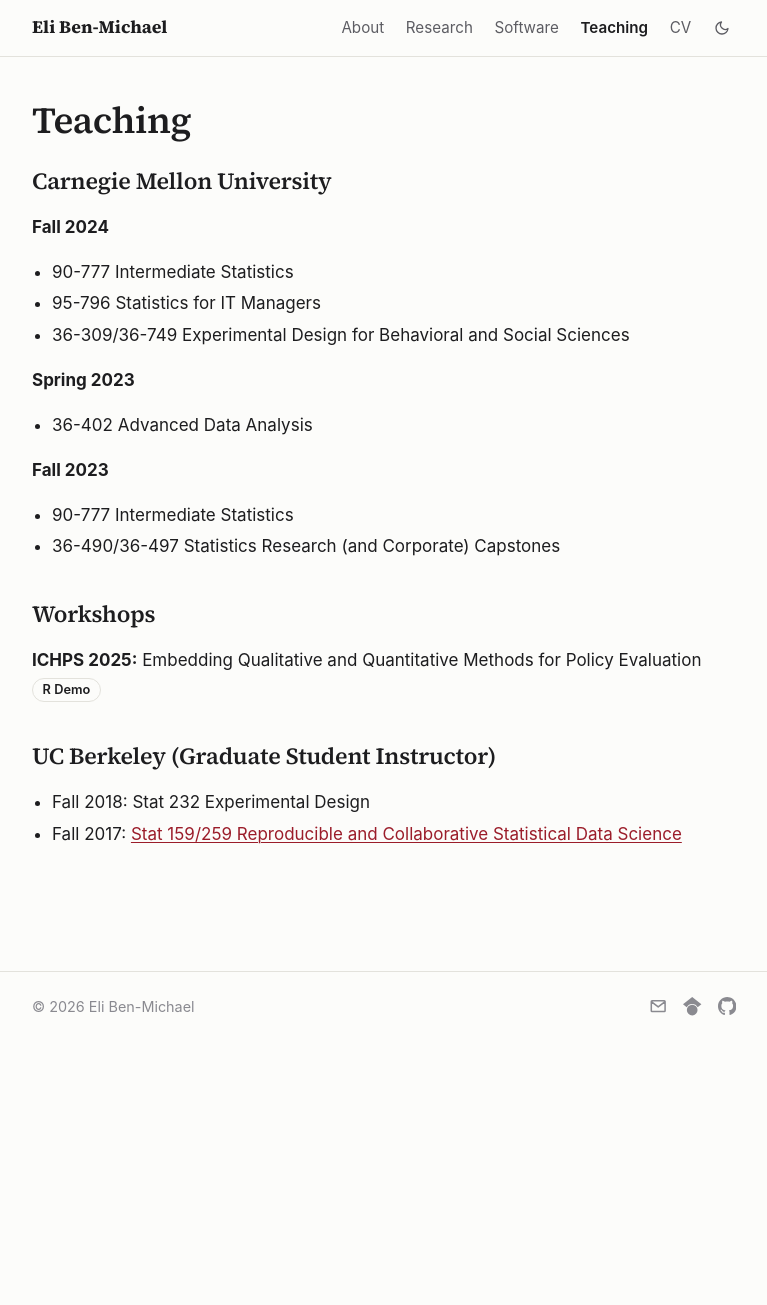
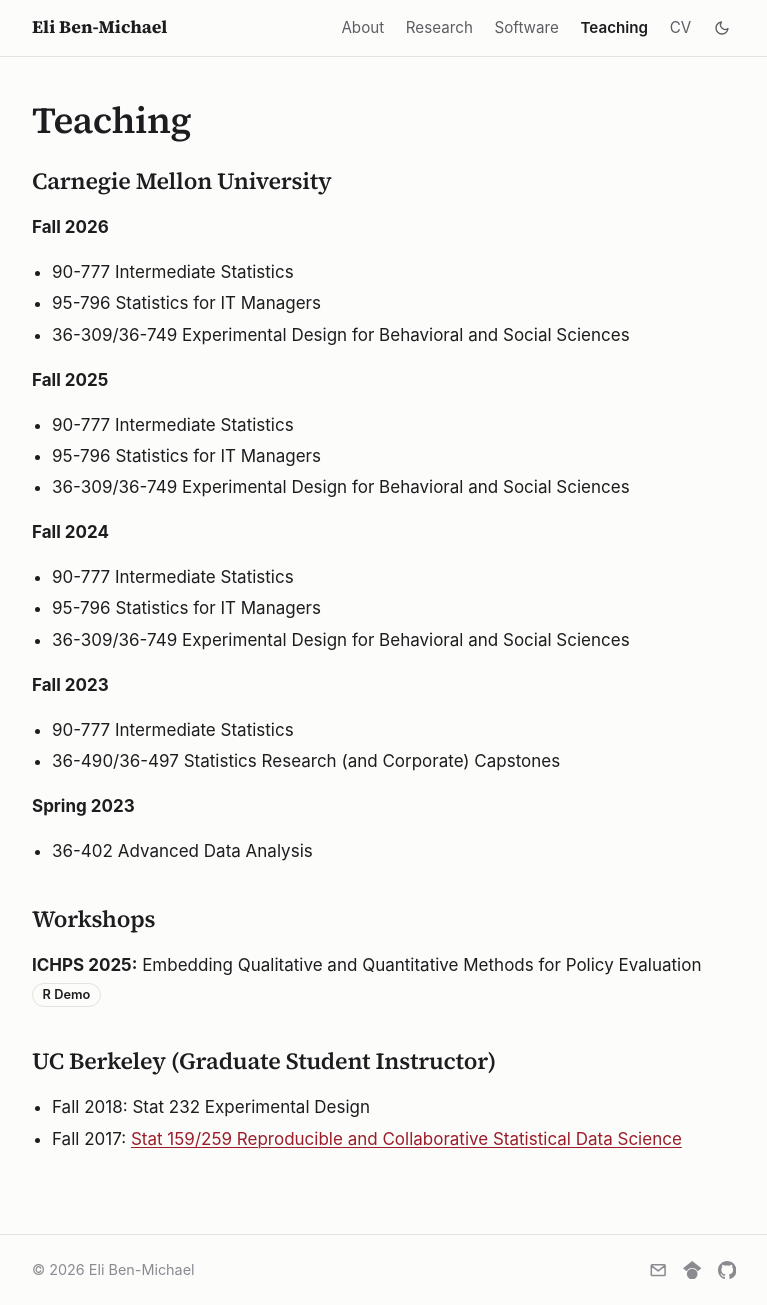
Before and after one commit to ebenmichael/ebenmichael.github.io, a Jekyll site: the page built from teaching.md, in a window 1280 px wide and 1305 px high. Shown: the whole window, without its empty margins (256-1023 px from the left). Built offline with Jekyll 4.4.1, drawn with Linux system fonts in a browser that asks for light colours.

Commit message:
Update to teaching

```diff
--- a/teaching.md
+++ b/teaching.md
@@ -5,17 +5,28 @@ permalink: /teaching/
 
 ## Carnegie Mellon University
 
+**Fall 2026**
+- 90-777 Intermediate Statistics
+- 95-796 Statistics for IT Managers
+- 36-309/36-749 Experimental Design for Behavioral and Social Sciences
+
+
+**Fall 2025**
+- 90-777 Intermediate Statistics
+- 95-796 Statistics for IT Managers
+- 36-309/36-749 Experimental Design for Behavioral and Social Sciences
+
 **Fall 2024**
 - 90-777 Intermediate Statistics
 - 95-796 Statistics for IT Managers
 - 36-309/36-749 Experimental Design for Behavioral and Social Sciences
 
-**Spring 2023**
-- 36-402 Advanced Data Analysis
-
 **Fall 2023**
 - 90-777 Intermediate Statistics
 - 36-490/36-497 Statistics Research (and Corporate) Capstones
+
+**Spring 2023**
+- 36-402 Advanced Data Analysis
 
 ## Workshops
 
```
